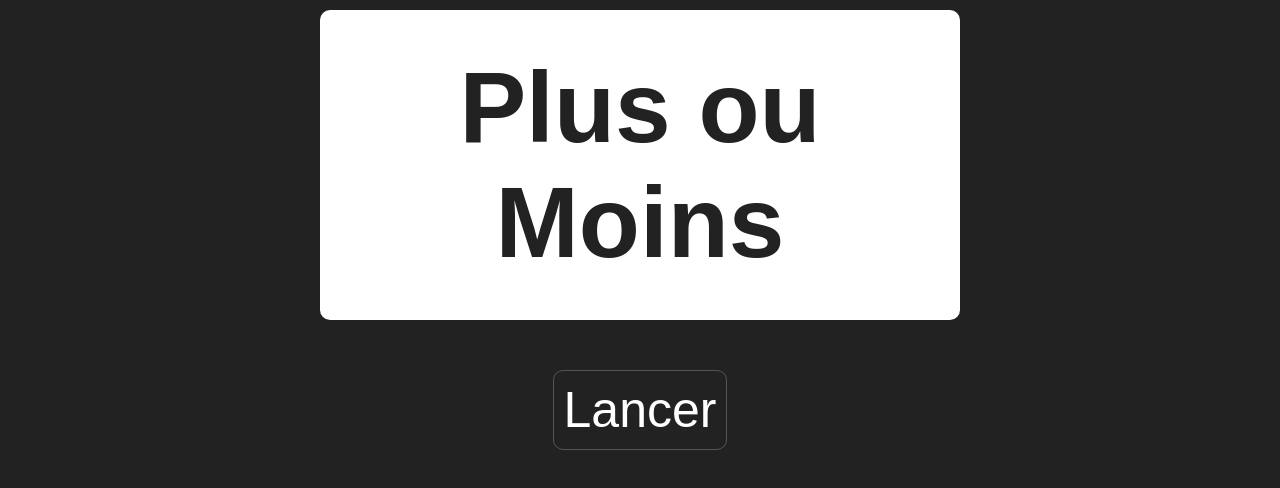
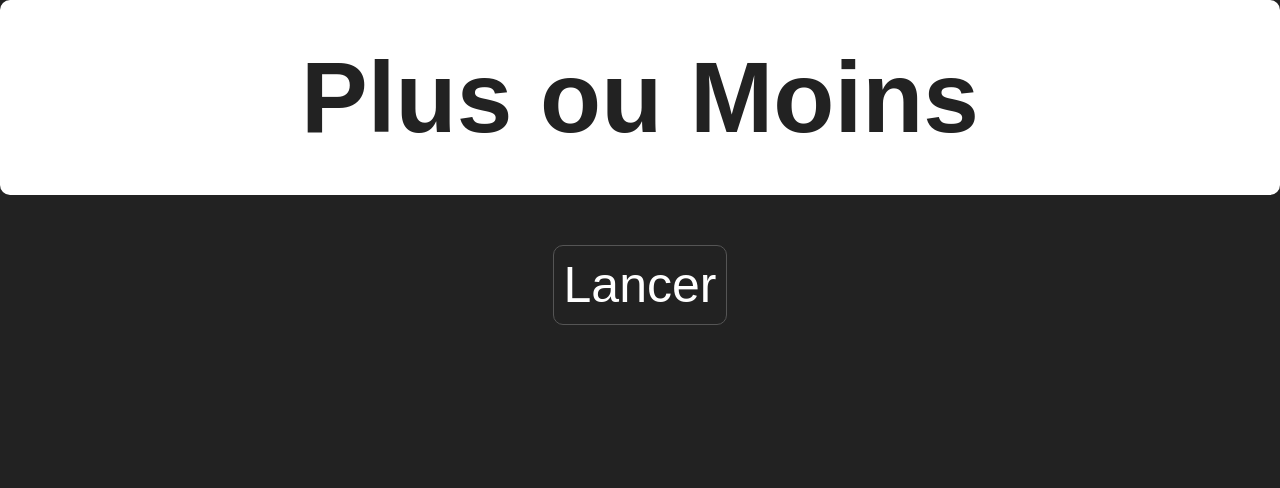
Before and after one commit to DrUse1/PlusOuMoins, a plain HTML site: page index.html in a window 1280 px wide. Drawn offline with Linux system fonts and the light colour scheme.

Commit message:
Update styles.css

```diff
--- a/styles.css
+++ b/styles.css
@@ -13,9 +13,6 @@ input::-webkit-inner-spin-button {
 }
 
 header {
-  width: 50%;
-  margin: auto;
-  margin-top: 10px;
   position: relative;
   background-color: white;
   color: #222;
```
